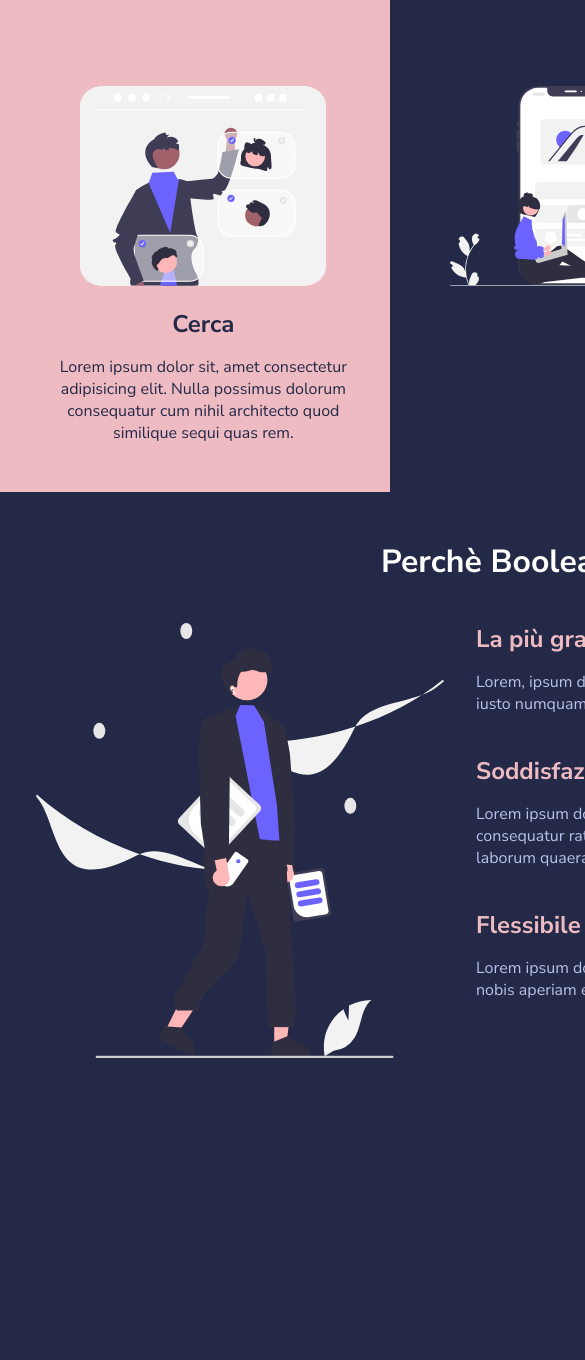
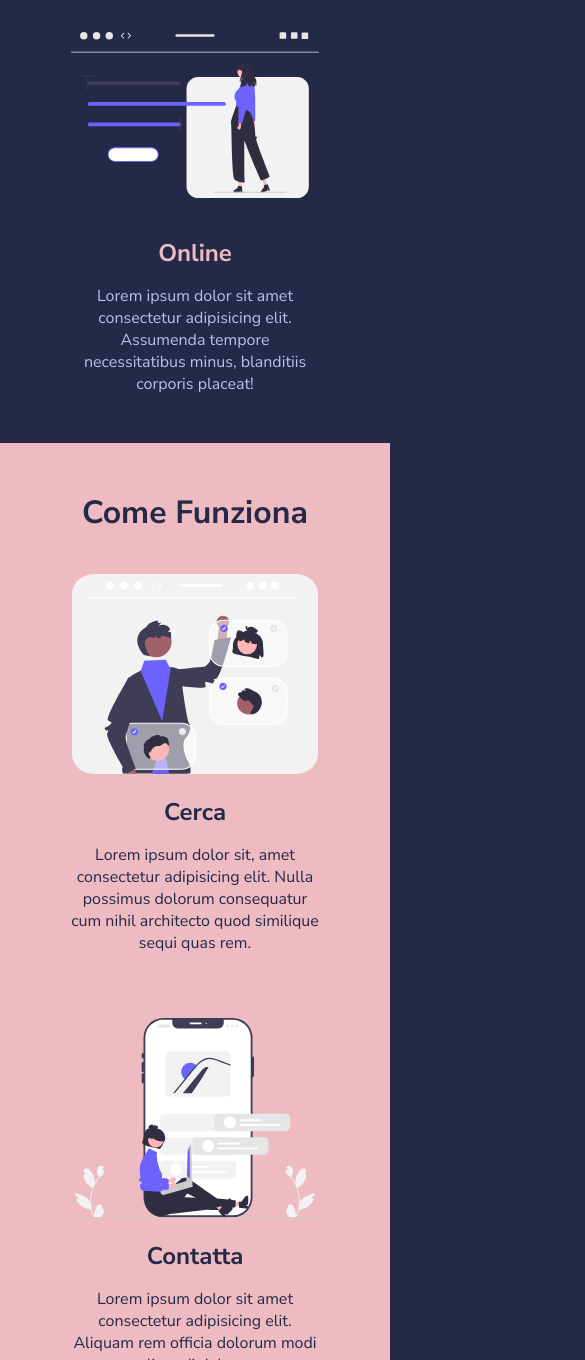
Before and after one commit to Luca-Rubino/html-css-resp-wannabe, a plain HTML site: page index.html in a window 390 px wide. Shown: the part 640-2000 px from the top of the page, 585 px wide, since content can reach past the window. Before the commit the page ends 1752 px from the top, so only its background shows below. Drawn offline with Linux system fonts and the light colour scheme.

Commit message:
impostazione @media per mobile e tablet

```diff
--- a/css/style.css
+++ b/css/style.css
@@ -130,11 +130,76 @@ img {
 
 /* mobile */
 
-@media (max-width: 480px) {}
+@media (max-width: 480px) {
+
+    .row {
+        flex-direction: column;
+    }
+
+    .lessons {
+        background-color: #232946;
+        padding-bottom: 3rem;
+    }
+
+    .steps {
+        margin: 0;
+    }
+
+    .why-us {
+        margin: 0;
+        padding-top: 3rem;
+        background-color: #222222;
+    }
+
+    .why-us .col-right {
+        margin-top: 3rem;
+    }
+
+    .why-us .container {
+        padding: 0 2%;
+    }
+
+    .why-us .container h2 {
+        padding: 0 9%;
+    }
+
+    .why-us .col-left {
+        margin-bottom: 1rem;
+    }
+
+    .why-us .col-left img {
+        max-width: 90%;
+    }
+    .why-us .col-right h3 {
+        margin-right: 8%;
+    }
+
+    .why-us .col-right p {
+        margin-right: 9%;
+    }
+
+    .lessons .col,
+    .steps .col,
+    .why-us .col-right,
+    .why-us .col-left {
+        width: 80%;
+    }
+
+    .lessons .col:first-of-type,
+    .steps .col:first-of-type,
+    .steps .col:nth-last-of-type(2) {
+        margin-bottom: 4rem;
+    }
+}
 
 /* tablet */
 
-@media (max-width: 768px) {}
+@media (max-width: 768px) {
+    * {
+        max-width: 100vw;
+        margin: 0 auto;
+    }
+}
 
 /* risoluzione tra 768px e 1160px */
 
```
